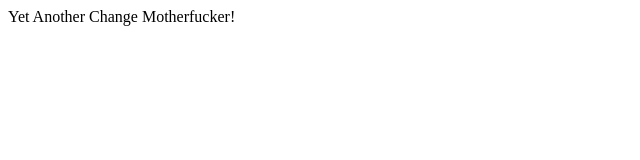
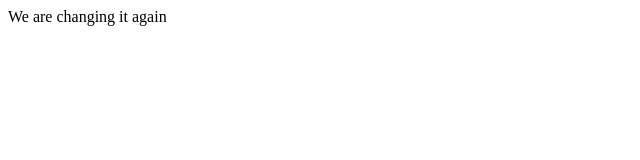
Before and after one commit to henrythedrip/first-day, a plain HTML site: page index.html in a window 1280 px wide. Shown: the whole page, without its empty margins (0-640 px from the left). Drawn offline with Linux system fonts and the light colour scheme.

Commit message:
git problems

```diff
--- a/index.html
+++ b/index.html
@@ -6,6 +6,6 @@
     <title>Document</title>
 </head>
 <body>
-    Yet Another Change Motherfucker!
+    We are changing it again
 </body>
 </html>
```
